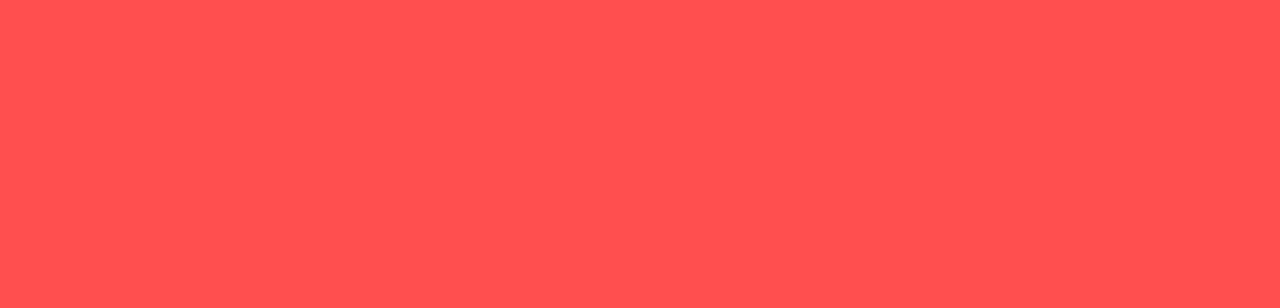
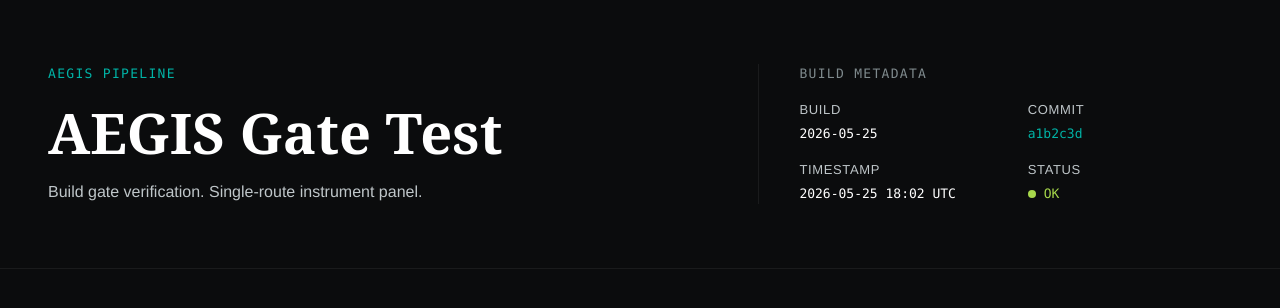
Before and after one commit to AEGIS-OSX/auditgatetest2, a Next.js app: page / in a window 1280 px wide. Shown: the top 308 px of the page. Built offline with nearby package versions, Linux system fonts and the light colour scheme.

Commit message:
feat: PageHeader — dramatic H1 at editorial scale, asymmetric two-column layout (H1 left 60%, build-meta readout right 40%). D [worker-coder via sterling]

```diff
--- /dev/null
+++ b/app/components/PageHeader.tsx
@@ -0,0 +1,149 @@
+"use client";
+import { motion } from "framer-motion";
+
+const REDUCE_MOTION =
+  typeof window !== "undefined"
+    ? window.matchMedia("(prefers-reduced-motion: reduce)").matches
+    : false;
+
+const fadeUp = {
+  hidden: { opacity: 0, y: REDUCE_MOTION ? 0 : 16 },
+  visible: (delay: number) => ({
+    opacity: 1,
+    y: 0,
+    transition: { duration: REDUCE_MOTION ? 0 : 0.5, ease: [0.16, 1, 0.3, 1], delay },
+  }),
+};
+
+interface BuildMeta {
+  build: string;
+  commit: string;
+  timestamp: string;
+}
+
+const meta: BuildMeta = {
+  build: "2026-05-25",
+  commit: "a1b2c3d",
+  timestamp: "2026-05-25T18:02:00Z",
+};
+
+export function PageHeader() {
+  return (
+    <header
+      className="w-full border-b border-[var(--color-border)] bg-[var(--color-bg)]"
+      role="banner"
+    >
+      <div className="mx-auto max-w-[1440px] px-6 py-10 md:px-12 md:py-16">
+        {/* Asymmetric two-column: 60% H1 left, 40% build-meta right */}
+        <div className="flex flex-col gap-8 md:flex-row md:items-end md:gap-0">
+          {/* Left column — 60% */}
+          <div className="flex-[0_0_100%] md:flex-[0_0_60%] md:pr-12">
+            {/* Eyebrow label */}
+            <motion.p
+              className="mb-4 font-[family-name:var(--font-mono)] text-[length:var(--type-small-size)] leading-[var(--type-small-line)] tracking-widest uppercase text-[var(--color-primary)]"
+              variants={fadeUp}
+              initial="hidden"
+              animate="visible"
+              custom={0}
+            >
+              AEGIS Pipeline
+            </motion.p>
+
+            {/* H1 — exact copy from Quinn */}
+            <motion.h1
+              className="font-[family-name:var(--font-display)] font-semibold text-[length:var(--type-h1-size)] leading-[var(--type-h1-line)] text-[var(--color-text)] text-4xl md:text-[length:var(--type-h1-size)]"
+              variants={fadeUp}
+              initial="hidden"
+              animate="visible"
+              custom={0.08}
+            >
+              AEGIS Gate Test
+            </motion.h1>
+
+            {/* Visually-hidden accessibility description */}
+            <p className="sr-only">
+              Pipeline calibration — single-route static render.
+            </p>
+
+            {/* Sub-label */}
+            <motion.p
+              className="mt-4 font-[family-name:var(--font-ui)] text-[length:var(--type-body-size)] leading-[var(--type-body-line)] text-[var(--color-warm-gray)]"
+              variants={fadeUp}
+              initial="hidden"
+              animate="visible"
+              custom={0.16}
+            >
+              Build gate verification. Single-route instrument panel.
+            </motion.p>
+          </div>
+
+          {/* Right column — 40% */}
+          <motion.div
+            className="flex-[0_0_100%] md:flex-[0_0_40%] md:border-l md:border-[var(--color-border)] md:pl-10"
+            variants={fadeUp}
+            initial="hidden"
+            animate="visible"
+            custom={0.22}
+          >
+            {/* Build meta panel — data attributes for machine consumption */}
+            <div
+              id="build-meta"
+              data-build={meta.build}
+              data-commit={meta.commit}
+              data-timestamp={meta.timestamp}
+              className="flex flex-col gap-4"
+            >
+              <p className="font-[family-name:var(--font-mono)] text-[length:var(--type-small-size)] leading-[var(--type-small-line)] uppercase tracking-widest text-[var(--color-muted)]">
+                Build metadata
+              </p>
+
+              <dl className="grid grid-cols-2 gap-x-6 gap-y-4">
+                <div>
+                  <dt className="font-[family-name:var(--font-ui)] text-[length:var(--type-small-size)] leading-[var(--type-small-line)] text-[var(--color-warm-gray)] uppercase tracking-wider">
+                    Build
+                  </dt>
+                  <dd className="mt-1 font-[family-name:var(--font-mono)] text-[length:var(--type-small-size)] leading-[var(--type-small-line)] text-[var(--color-text)]">
+                    {meta.build}
+                  </dd>
+                </div>
+
+                <div>
+                  <dt className="font-[family-name:var(--font-ui)] text-[length:var(--type-small-size)] leading-[var(--type-small-line)] text-[var(--color-warm-gray)] uppercase tracking-wider">
+                    Commit
+                  </dt>
+                  <dd className="mt-1 font-[family-name:var(--font-mono)] text-[length:var(--type-small-size)] leading-[var(--type-small-line)] text-[var(--color-primary)]">
+                    {meta.commit}
+                  </dd>
+                </div>
+
+                <div>
+                  <dt className="font-[family-name:var(--font-ui)] text-[length:var(--type-small-size)] leading-[var(--type-small-line)] text-[var(--color-warm-gray)] uppercase tracking-wider">
+                    Timestamp
+                  </dt>
+                  <dd className="mt-1 font-[family-name:var(--font-mono)] text-[length:var(--type-small-size)] leading-[var(--type-small-line)] text-[var(--color-text)]">
+                    2026-05-25 18:02 UTC
+                  </dd>
+                </div>
+
+                <div>
+                  <dt className="font-[family-name:var(--font-ui)] text-[length:var(--type-small-size)] leading-[var(--type-small-line)] text-[var(--color-warm-gray)] uppercase tracking-wider">
+                    Status
+                  </dt>
+                  <dd className="mt-1 flex items-center gap-2">
+                    <span
+                      className="inline-block h-2 w-2 rounded-full bg-[var(--color-success)]"
+                      aria-hidden="true"
+                    />
+                    <span className="font-[family-name:var(--font-mono)] text-[length:var(--type-small-size)] leading-[var(--type-small-line)] text-[var(--color-success)]">
+                      OK
+                    </span>
+                  </dd>
+                </div>
+              </dl>
+            </div>
+          </motion.div>
+        </div>
+      </div>
+    </header>
+  );
+}
--- a/app/globals.css
+++ b/app/globals.css
@@ -1,30 +1,79 @@
-@import url('https://fonts.googleapis.com/css2?family=Inter:wght@400;600;700&family=Inter:wght@400;500;600&display=swap');
-
 @tailwind base;
 @tailwind components;
 @tailwind utilities;
 
 :root {
+  /* Color palette */
+  --color-bg: #0B0C0D;
+  --color-surface: #111214;
+  --color-text: #FFFFFF;
   --color-primary: #00B3A6;
   --color-accent: #00B3A6;
-  --color-bg: #FF504F;
-  --color-text: #FFFFFF;
+  --color-warm-gray: #BFC6C9;
+  --color-success: #A7D84B;
   --color-muted: #7F8A8D;
   --color-border: #1A1B1C;
-  --space-base: 8px;
-  --radius-sm: 4px;
-  --radius-md: 8px;
-  --radius-lg: 16px;
-  --font-display: 'Inter', Georgia, serif;
-  --font-body: 'Inter', system-ui, -apple-system, sans-serif;
+  --color-focus: #00E0C9;
+
+  /* Typography */
+  --font-display: "PP Editorial New", Georgia, "Times New Roman", serif;
+  --font-ui: "Geist", "Helvetica Neue", Arial, system-ui, -apple-system, "Segoe UI", sans-serif;
+  --font-mono: "Berkeley Mono", ui-monospace, SFMono-Regular, Menlo, Monaco, "Roboto Mono", monospace;
+
+  /* Type scale */
+  --type-h1-size: 56px;
+  --type-h1-line: 64px;
+  --type-h2-size: 32px;
+  --type-h2-line: 40px;
+  --type-h3-size: 20px;
+  --type-h3-line: 28px;
+  --type-body-size: 16px;
+  --type-body-line: 24px;
+  --type-small-size: 13px;
+  --type-small-line: 20px;
+
+  /* Spacing (8pt scale) */
+  --space-1: 8px;
+  --space-2: 16px;
+  --space-3: 24px;
+  --space-4: 32px;
+  --space-5: 40px;
+  --space-6: 48px;
+  --space-8: 64px;
+  --space-10: 80px;
+  --space-12: 96px;
+
+  /* Border radius */
+  --radius-sm: 2px;
+  --radius-md: 4px;
+  --radius-lg: 8px;
 }
 
-html, body {
-  background: var(--color-bg);
-  color: var(--color-text);
-  font-family: var(--font-body);
+@layer base {
+  html,
+  body {
+    background-color: var(--color-bg);
+    color: var(--color-text);
+    font-family: var(--font-ui);
+    font-size: var(--type-body-size);
+    line-height: var(--type-body-line);
+    font-weight: 400;
+    -webkit-font-smoothing: antialiased;
+    -moz-osx-font-smoothing: grayscale;
+  }
+
+  *:focus-visible {
+    outline: 2px solid var(--color-focus);
+    outline-offset: 2px;
+  }
+
+  @media (prefers-reduced-motion: reduce) {
+    *,
+    *::before,
+    *::after {
+      animation-duration: 0.01ms !important;
+      animation-iteration-count: 1 !important;
+      transition-duration: 0.01ms !important;
+    }
+  }
 }
-
-h1, h2, h3, h4, h5, h6 {
-  font-family: var(--font-display);
-}
--- a/app/page.tsx
+++ b/app/page.tsx
@@ -1,5 +1,10 @@
 "use client";
+import { PageHeader } from "./components/PageHeader";
 
 export default function Home() {
-  return <main id="top"></main>;
+  return (
+    <main id="top">
+      <PageHeader />
+    </main>
+  );
 }
```
